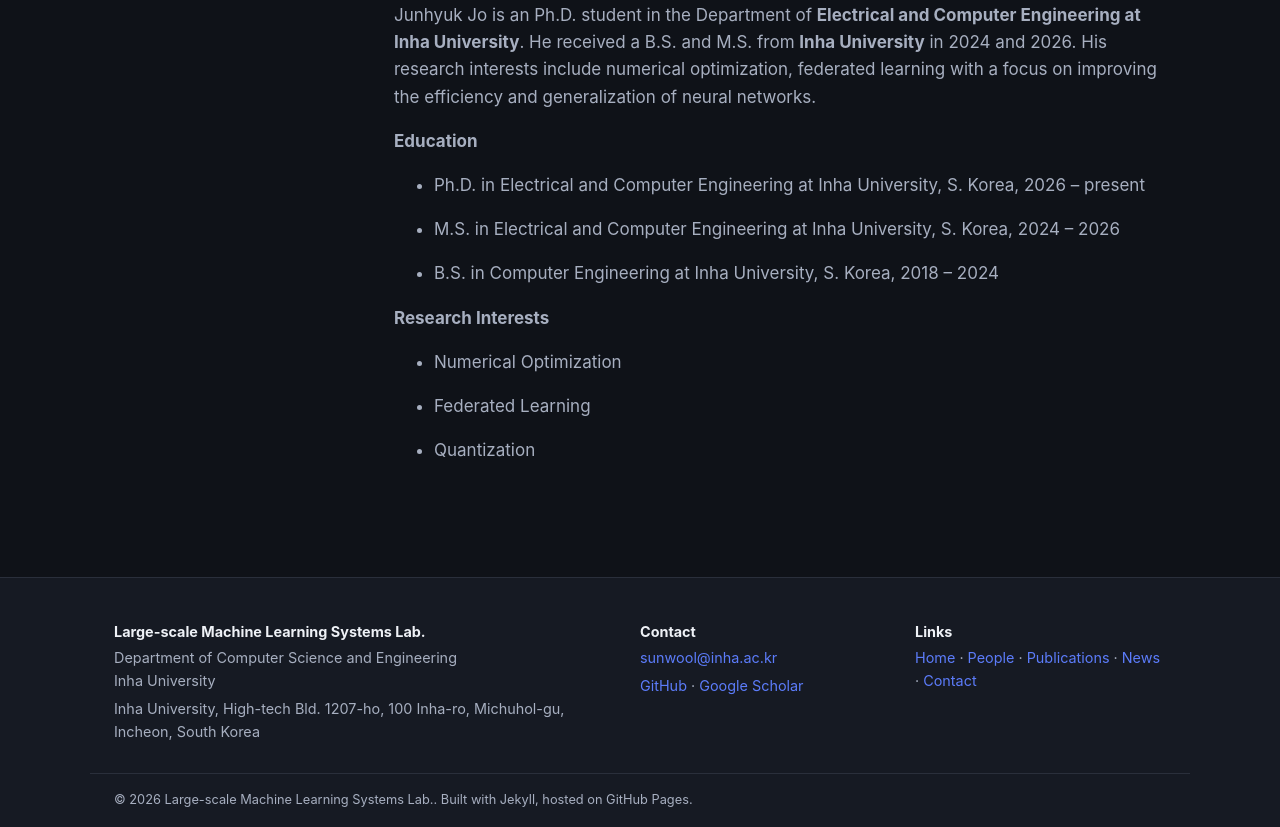
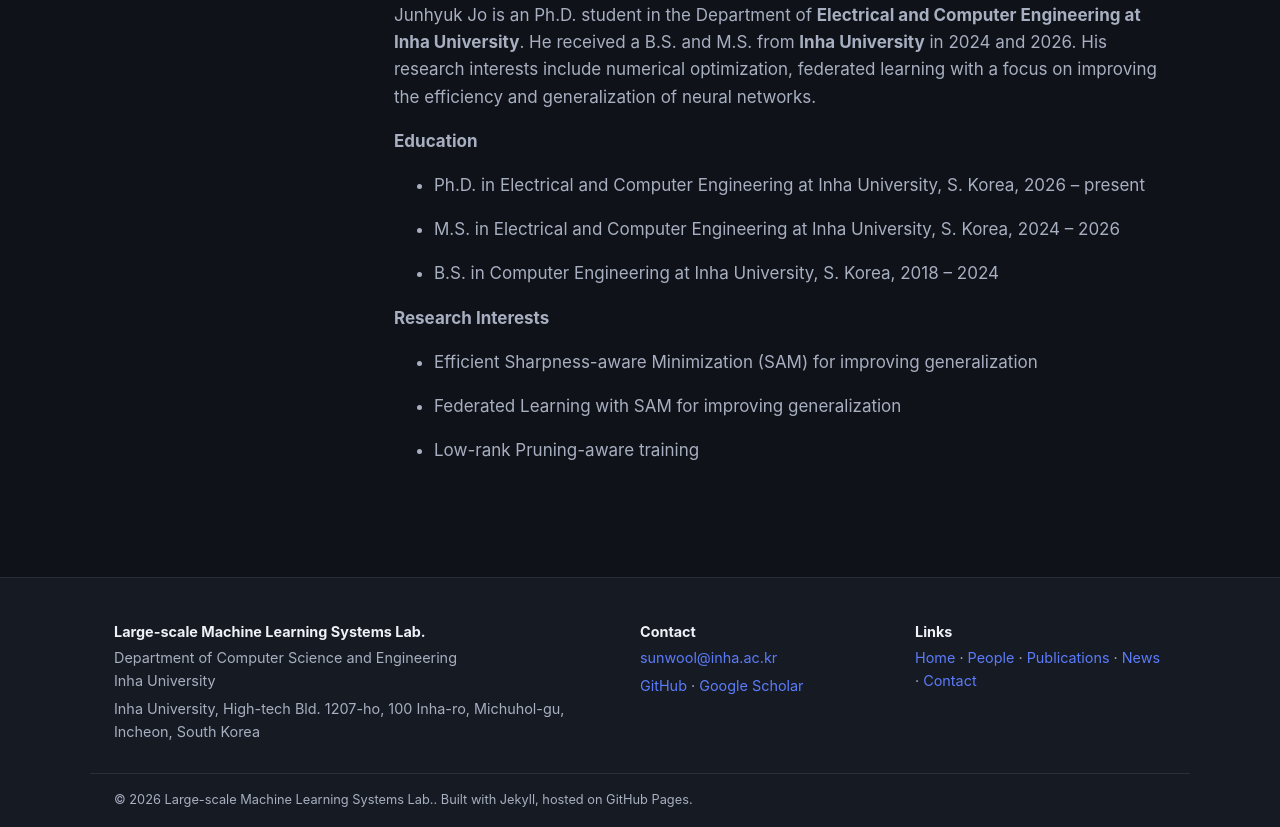
Before and after one commit to LMLS-Lab/lmls-lab.github.io, a Jekyll site: the page built from _people/junhyuk-jo.md, in a window 1280 px wide and 1180 px high, cut to the strip 353-1180 px from the top of the window. Built offline with Jekyll 4.4.1, drawn with Linux system fonts in a browser that asks for light colours.

Commit message:
Update junhyuk-jo.md

```diff
--- a/_people/junhyuk-jo.md
+++ b/_people/junhyuk-jo.md
@@ -22,10 +22,10 @@ His research interests include numerical optimization, federated learning with a
 
 **Research Interests**
 
- - Numerical Optimization
+ - Efficient Sharpness-aware Minimization (SAM) for improving generalization
 
- - Federated Learning
+ - Federated Learning with SAM for improving generalization
 
- - Quantization
+ - Low-rank Pruning-aware training
 
 <!-- TODO: replace with an actual bio (education, prior positions, interests). -->
```
